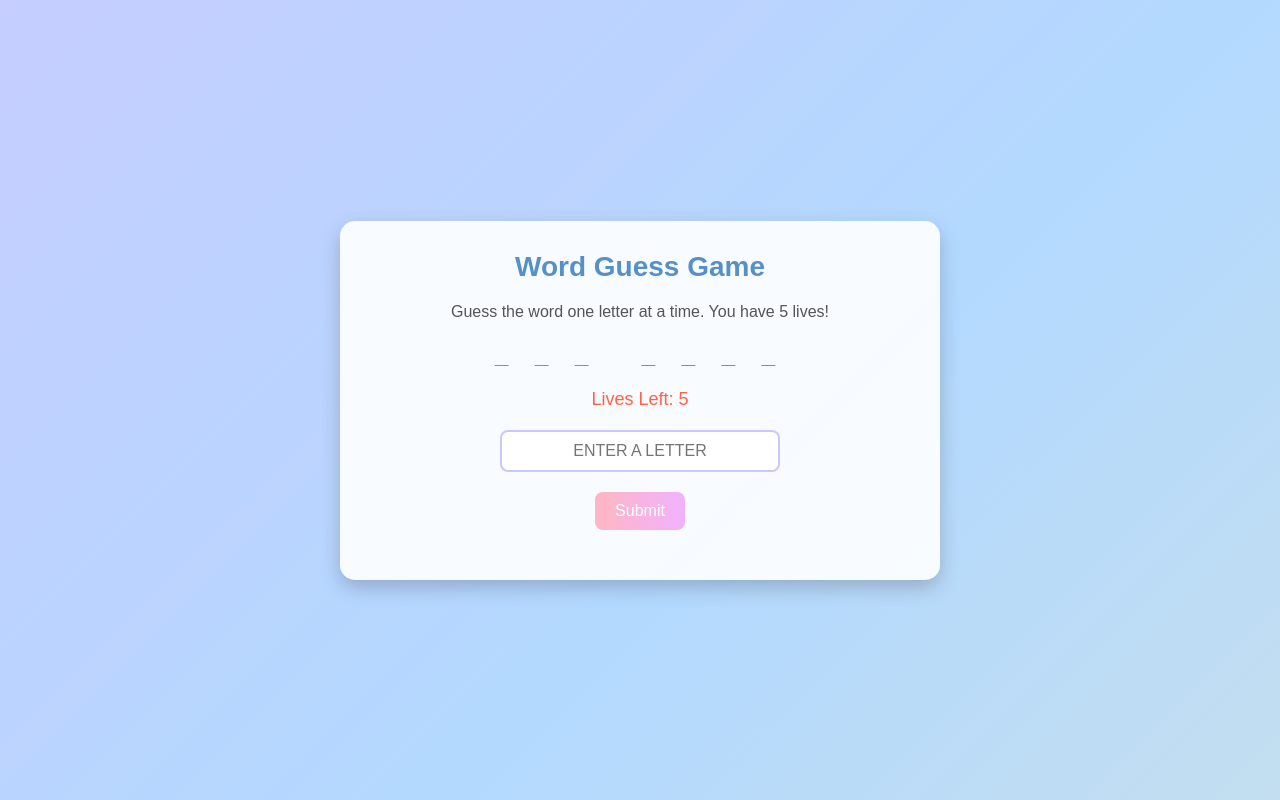
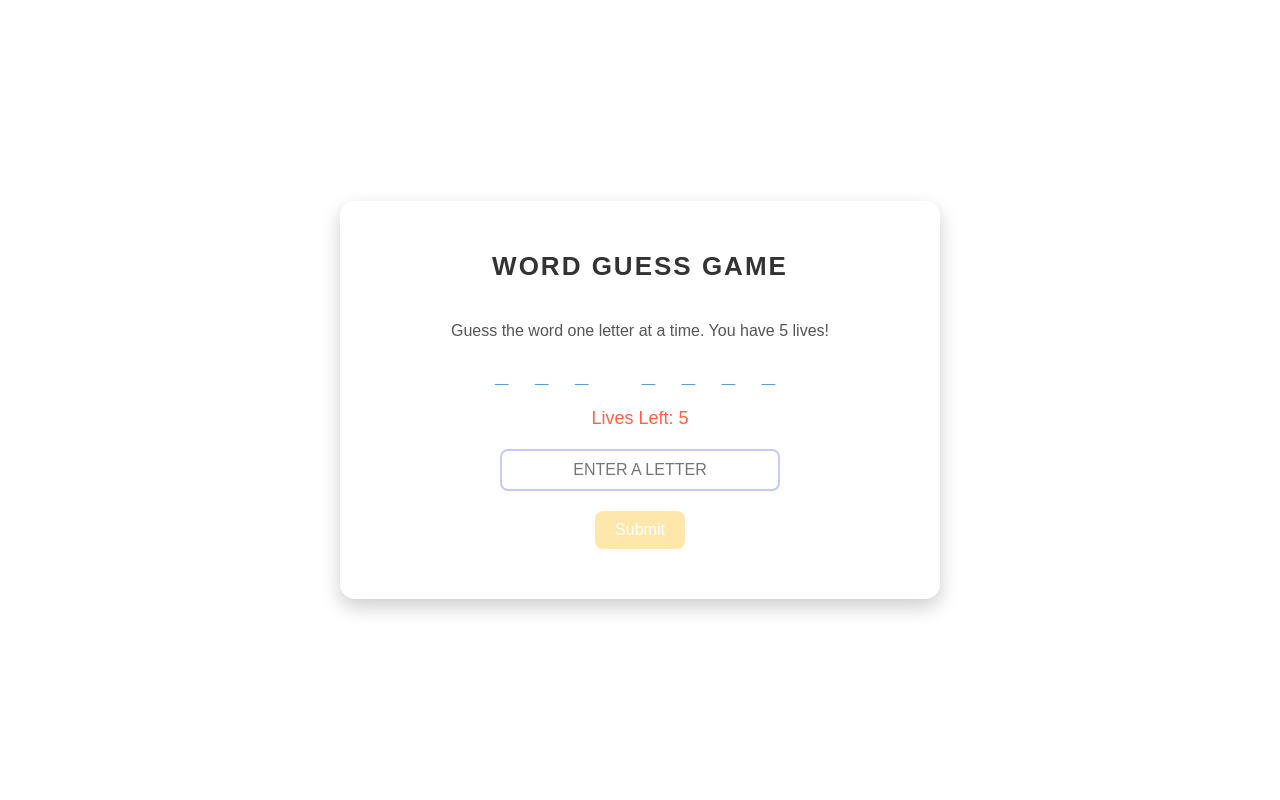
Before and after one commit to Thexz3n/GuessGame, a Python web app: template templates/Game.html in a window 1280 px wide. Run offline with Jinja, Linux system fonts and the light colour scheme; the template is opened without the code that fills it, so the values that code supplies are empty.

Commit message:
game.html

```diff
--- a/templates/Game.html
+++ b/templates/Game.html
@@ -14,20 +14,13 @@
 
         body {
             font-family: 'Arial', sans-serif;
-            background: linear-gradient(135deg, rgb(240, 179, 255), rgb(179, 217, 255), rgb(255, 240, 179));
-            background-size: 400% 400%;
-            animation: gradientBG 10s ease infinite;
+            background-color: white; /* Set background to white */
+            color: #333;
             display: flex;
             justify-content: center;
             align-items: center;
             height: 100vh;
-            color: #333;
-        }
-
-        @keyframes gradientBG {
-            0% { background-position: 0% 50%; }
-            50% { background-position: 100% 50%; }
-            100% { background-position: 0% 50%; }
+            overflow: hidden;
         }
 
         .game-container {
@@ -41,10 +34,14 @@
         }
 
         .game-header {
-            font-size: 28px;
+
+            color: #333;
+            font-size: 26px;
             font-weight: bold;
+            text-transform: uppercase;
+            letter-spacing: 2px;
+            padding: 20px;
             margin-bottom: 20px;
-            color: rgb(85, 145, 200);
         }
 
         .instructions {
@@ -92,7 +89,7 @@
             padding: 10px 20px;
             font-size: 16px;
             color: white;
-            background: linear-gradient(90deg, rgb(255, 182, 193), rgb(240, 178, 255));
+            background:linear-gradient(90deg, rgb(255, 231, 171), rgb(255, 231, 171));
             border: none;
             border-radius: 8px;
             cursor: pointer;
@@ -115,6 +112,13 @@
             background-color: white;
             display: inline-block;
             width: 10px; /* Space width */
+        }
+
+        footer {
+            text-align: center;
+            margin-top: 20px;
+            font-size: 14px;
+            color: #555;
         }
     </style>
 </head>
--- a/templates/leader.html
+++ b/templates/leader.html
@@ -14,7 +14,7 @@
 
         body {
             font-family: 'Arial', sans-serif;
-            background: linear-gradient(135deg, rgb(240, 179, 255), rgb(179, 217, 255), rgb(255, 240, 179));
+            background: linear-gradient;
             background-size: 400% 400%;
             animation: gradientBG 10s ease infinite;
             color: #333;
```
